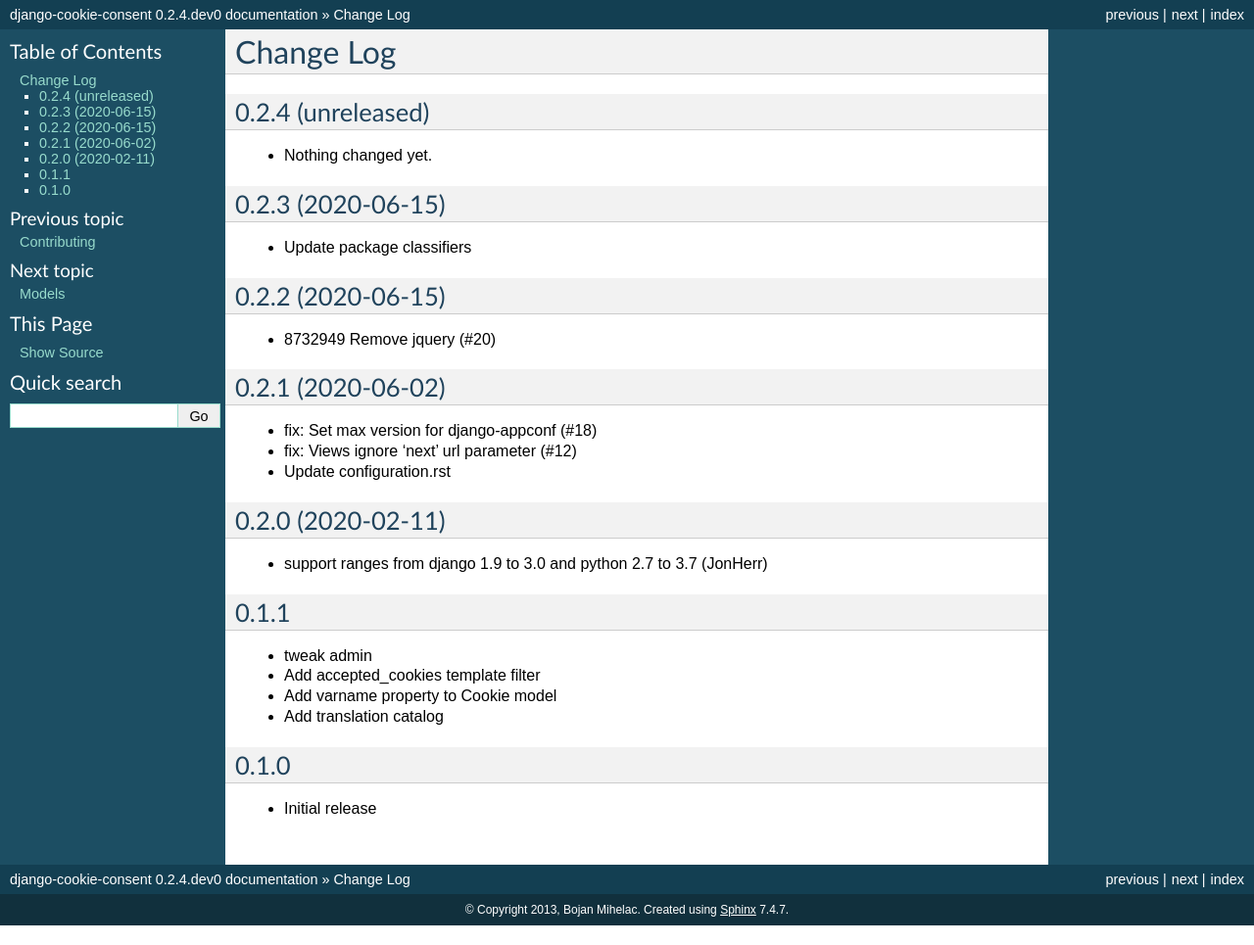
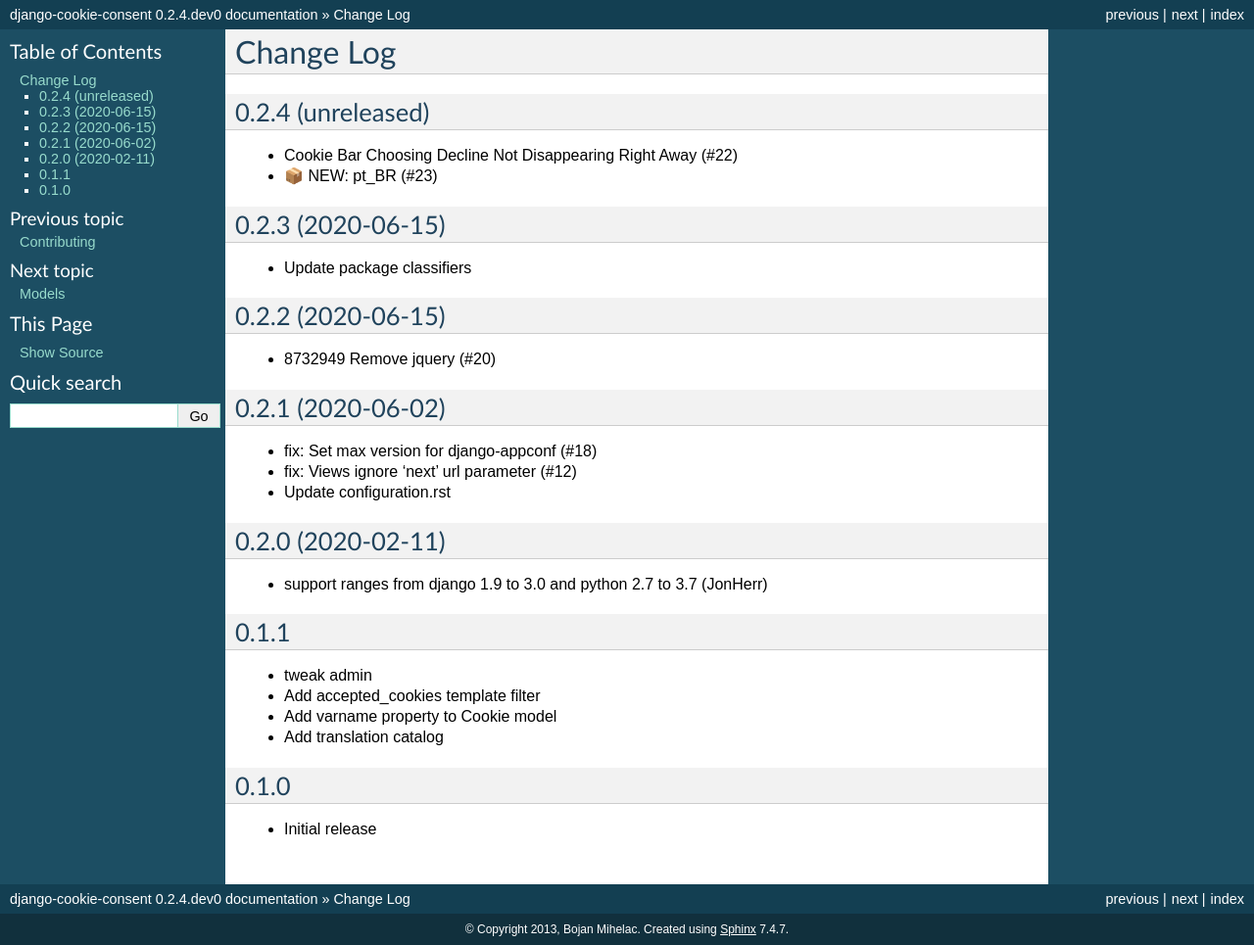
Before and after one commit to jazzband/django-cookie-consent, a Sphinx documentation site: the page built from docs/changelog.rst, in a window 1280 px wide. Shown: the whole page at 98% size. Built offline with Sphinx 7.4.7, drawn with Linux system fonts in a browser that asks for light colours; the version number is read from the project's files by our own code.

Commit message:
Update docs/changelog.rst

```diff
--- a/docs/changelog.rst
+++ b/docs/changelog.rst
@@ -5,8 +5,9 @@
 0.2.4 (unreleased)
 ------------------
 
-- Nothing changed yet.
+* Cookie Bar Choosing Decline Not Disappearing Right Away (#22)
 
+* 📦 NEW: pt_BR (#23)
 
 0.2.3 (2020-06-15)
 ------------------
```
